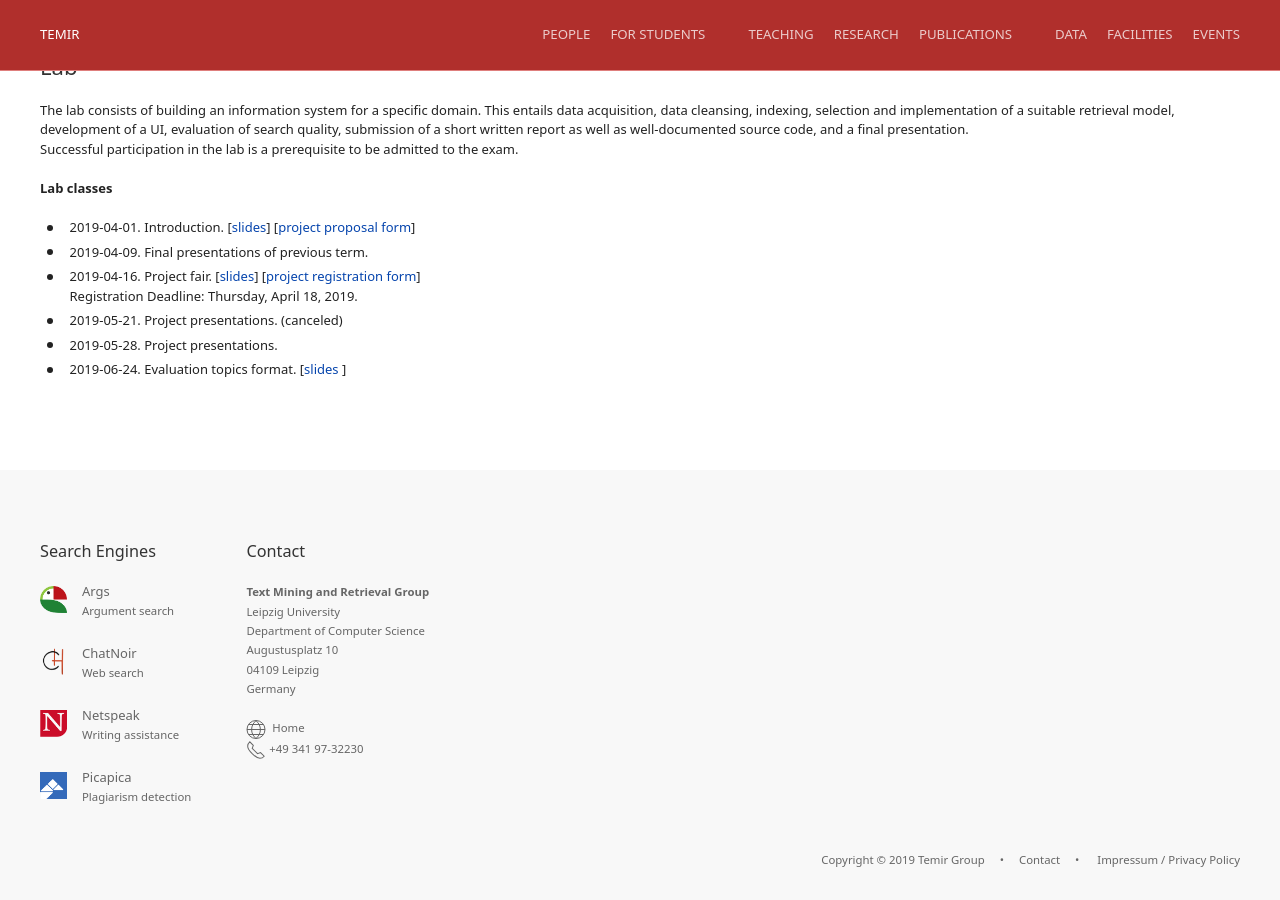
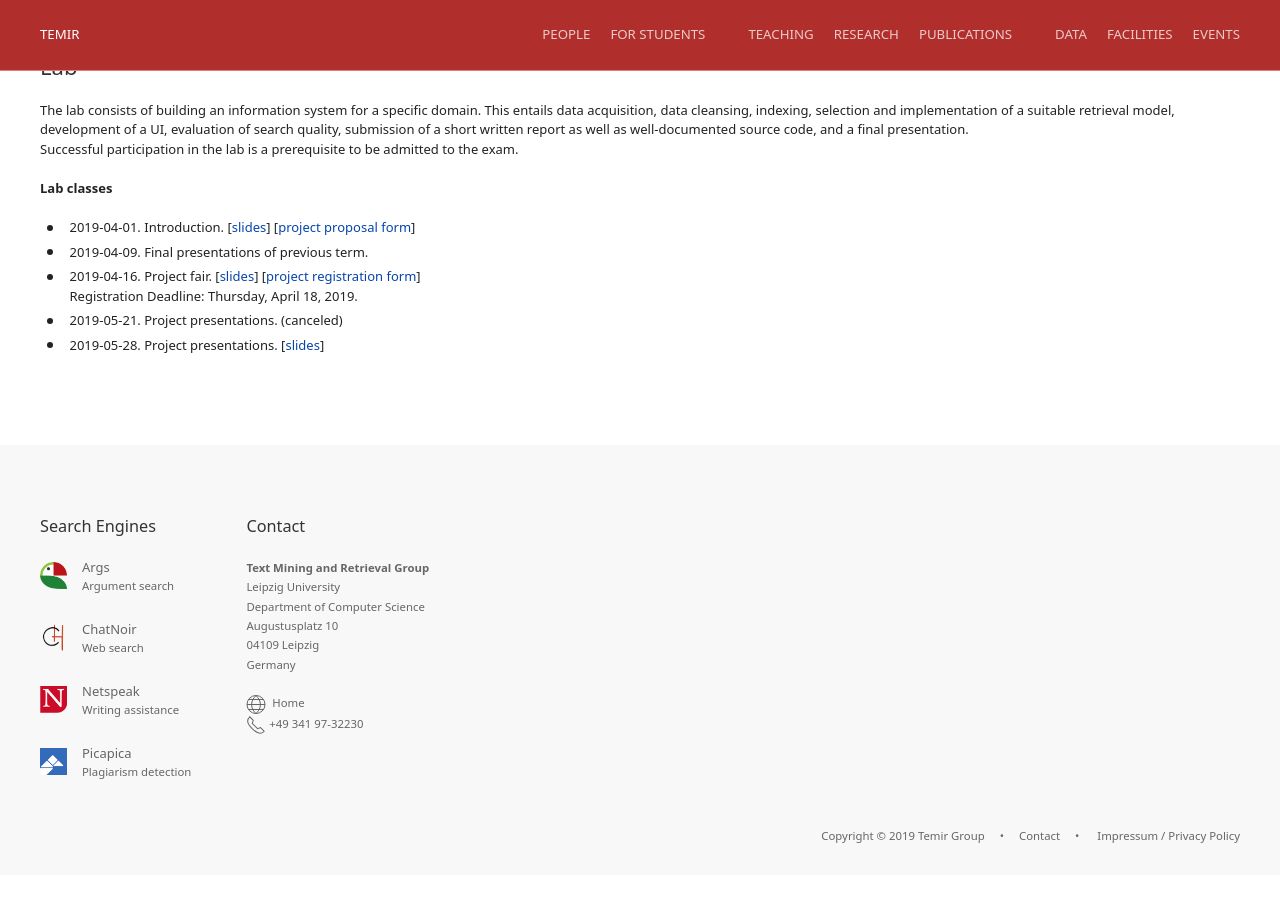
Before and after one commit to temir-org/temir-org.github.io, a Jekyll site: the page built from teaching/information-retrieval.html, in a window 1280 px wide and 900 px high, scrolled down 1416 px. Built offline with Jekyll 4.4.1, drawn with Linux system fonts in a browser that asks for light colours; after the commit the page ends 2291 px from its top, so only the background shows below that.

Commit message:
Updated lecture slides.

```diff
--- a/teaching/information-retrieval.html
+++ b/teaching/information-retrieval.html
@@ -178,8 +178,7 @@
                     April 18, 2019.
                 </li>
                 <li>2019-05-21. Project presentations. (canceled)</li>
-                <li>2019-05-28. Project presentations.</li>
-                <li>2019-06-24. Evaluation topics format. [<a href="../data/lecture-resources/tunit-en-information-retrieval-topics.pdf">slides</a> ] </li>
+                <li>2019-05-28. Project presentations. [<a href="../data/lecture-resources/tunit-en-information-retrieval-organization.pdf">slides</a>]</li>
             </ul>
         </p>
     </div>
```
Also changed, not shown: 2 other files.
